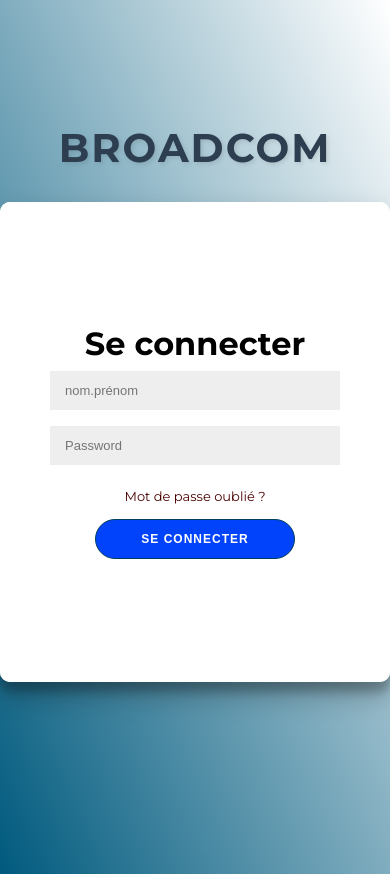
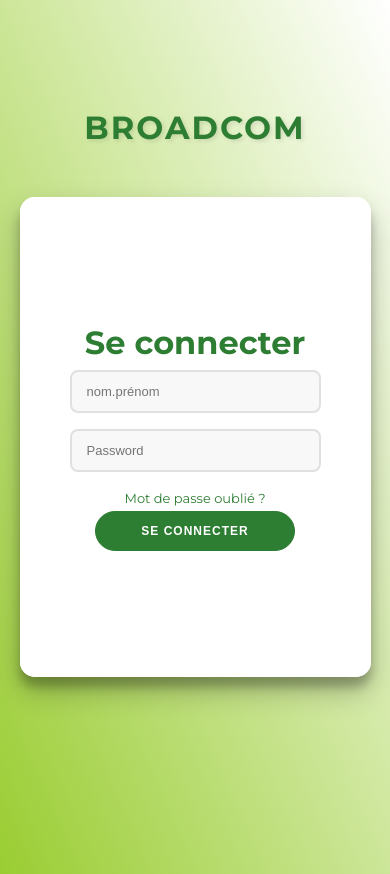
Before and after one commit to Rchardon/broadcom, a Symfony app: template templates/login.html.twig in a window 390 px wide. Run offline with Twig, Linux system fonts and the light colour scheme; the template is opened without the code that fills it, so the values that code supplies are empty; some libraries are stand-ins or nearby versions.

Commit message:
Update login.css

```diff
--- a/public/css/login.css
+++ b/public/css/login.css
@@ -7,7 +7,7 @@
 }
 
 body {
-    background: linear-gradient(to bottom left, #ffffff, #005a7e);
+    background: linear-gradient(to bottom left, #ffffff, #9acd32);
     display: flex;
     justify-content: center;
     align-items: center;
@@ -17,8 +17,22 @@ body {
     margin: -20px 0 50px;
 }
 
+/* Navigation entre les pages */
+.page {
+    width: 100%;
+    height: 100vh;
+    display: none;
+    justify-content: center;
+    align-items: center;
+    flex-direction: column;
+}
+
+.page.active {
+    display: flex;
+}
+
 .app-title {
-    color: #2c3e50;
+    color: #2d7d32;
     font-size: 2.5rem;
     font-weight: 700;
     margin-bottom: 30px;
@@ -30,6 +44,7 @@ body {
 h1 {
     font-weight: bold;
     margin: 0;
+    color: #2d7d32;
 }
 
 h2 {
@@ -44,29 +59,49 @@ p {
     margin: 20px 0 30px;
 }
 
+.pin-instruction,
+.reset-instruction {
+    font-size: 13px;
+    color: #666;
+    text-align: center;
+    margin: 10px 0 20px 0;
+    line-height: 1.4;
+}
+
 span {
     font-size: 12px;
 }
 
 a {
-    color: #333;
+    color: #2d7d32;
     font-size: 14px;
     text-decoration: none;
     margin: 15px 0;
+    transition: color 0.3s;
 }
 
+a:hover {
+    color: #1b5e20;
+}
+
+/* Boutons principaux */
 button {
     border-radius: 20px;
-    border: 1px solid #003f5e;
-    background-color: #0043fb;
+    border: 1px solid #2d7d32;
+    background-color: #2d7d32;
     color: #ffffff;
     font-size: 12px;
     font-weight: bold;
     padding: 12px 45px;
     letter-spacing: 1px;
     text-transform: uppercase;
-    transition: transform 80ms ease-in;
+    transition: all 80ms ease-in;
     cursor: pointer;
+}
+
+button:hover {
+    background-color: #1b5e20;
+    border-color: #1b5e20;
 }
 
 button:active {
@@ -77,9 +112,29 @@ button:focus {
     outline: none;
 }
 
-button.ghost {
+/* Bouton annuler */
+.cancel-btn {
     background-color: transparent;
-    border-color: #ffffff;
+    color: #2d7d32;
+    border: 1px solid #2d7d32;
+}
+
+.cancel-btn:hover {
+    background-color: #2d7d32;
+    color: white;
+}
+
+/* Conteneurs de boutons */
+.form-buttons {
+    display: flex;
+    gap: 15px;
+    margin-top: 20px;
+    justify-content: center;
+}
+
+.form-buttons button {
+    flex: 1;
+    max-width: 120px;
 }
 
 form {
@@ -102,10 +157,17 @@ form {
 input {
     width: 100%;
     padding: 12px 15px;
-    background-color: #eee;
-    border: none;
+    background-color: #f8f8f8;
+    border: 2px solid #e0e0e0;
+    border-radius: 8px;
     outline: none;
     font-size: 13px;
+    transition: border-color 0.3s;
+}
+
+input:focus {
+    border-color: #2d7d32;
+    background-color: white;
 }
 
 label {
@@ -115,7 +177,7 @@ label {
     transform: translateX(-50%);
     width: 0%;
     height: 2px;
-    background: #ff4b2b;
+    background: #2d7d32;
     transition: 0.3s;
 }
 
@@ -124,8 +186,24 @@ input:focus ~ label {
 }
 
 .forgot {
-    color: #4a0000;
+    color: #2d7d32;
     font-size: 13px;
+    margin: 10px 0 5px 0;
+}
+
+.forgot:hover {
+    color: #1b5e20;
+    text-decoration: underline;
+}
+
+/* Nouveau style pour "Mode Pass Oublié !!" */
+.forgot-mode {
+    color: #9acd32;
+    font-size: 12px;
+    font-weight: 600;
+    margin: 5px 0 15px 0;
+    text-transform: uppercase;
+    letter-spacing: 0.5px;
 }
 
 .social-container {
@@ -143,11 +221,17 @@ input:focus ~ label {
     width: 40px;
     text-decoration: none;
     color: #333;
+    transition: all 0.3s;
+}
+
+.social-container a:hover {
+    border-color: #2d7d32;
+    color: #2d7d32;
 }
 
 .container {
     background-color: #fff;
-    border-radius: 10px;
+    border-radius: 15px;
     box-shadow: 0 14px 28px rgba(0, 0, 0, 0.25), 0 10px 10px rgba(0, 0, 0, 0.22);
     position: relative;
     overflow: hidden;
@@ -160,6 +244,7 @@ input:focus ~ label {
     position: absolute;
     top: 0;
     height: 100%;
+    width: 100%;
     transition: all 0.6s ease-in-out;
 }
 
@@ -168,3 +253,75 @@ input:focus ~ label {
     width: 100%;
     z-index: 2;
 }
+
+/* Messages d'erreur et de succès */
+.message {
+    padding: 10px;
+    border-radius: 5px;
+    margin: 10px 0;
+    font-size: 14px;
+    text-align: center;
+}
+
+.error-message {
+    background-color: #ffebee;
+    color: #c62828;
+    border: 1px solid #ef5350;
+}
+
+.success-message {
+    background-color: #e8f5e8;
+    color: #2d7d32;
+    border: 1px solid #4caf50;
+}
+
+/* Loading spinner */
+.loading {
+    opacity: 0.7;
+    pointer-events: none;
+}
+
+.loading button {
+    position: relative;
+}
+
+.loading button::after {
+    content: '';
+    position: absolute;
+    width: 16px;
+    height: 16px;
+    margin: auto;
+    border: 2px solid transparent;
+    border-top-color: #ffffff;
+    border-radius: 50%;
+    animation: spin 1s linear infinite;
+    top: 0;
+    left: 0;
+    bottom: 0;
+    right: 0;
+}
+
+@keyframes spin {
+    0% { transform: rotate(0deg); }
+    100% { transform: rotate(360deg); }
+}
+
+/* Responsive */
+@media (max-width: 768px) {
+    .container {
+        width: 90%;
+        margin: 20px;
+    }
+
+    .app-title {
+        font-size: 2rem;
+    }
+
+    .form-buttons {
+        flex-direction: column;
+    }
+
+    .form-buttons button {
+        max-width: none;
+    }
+}
```
